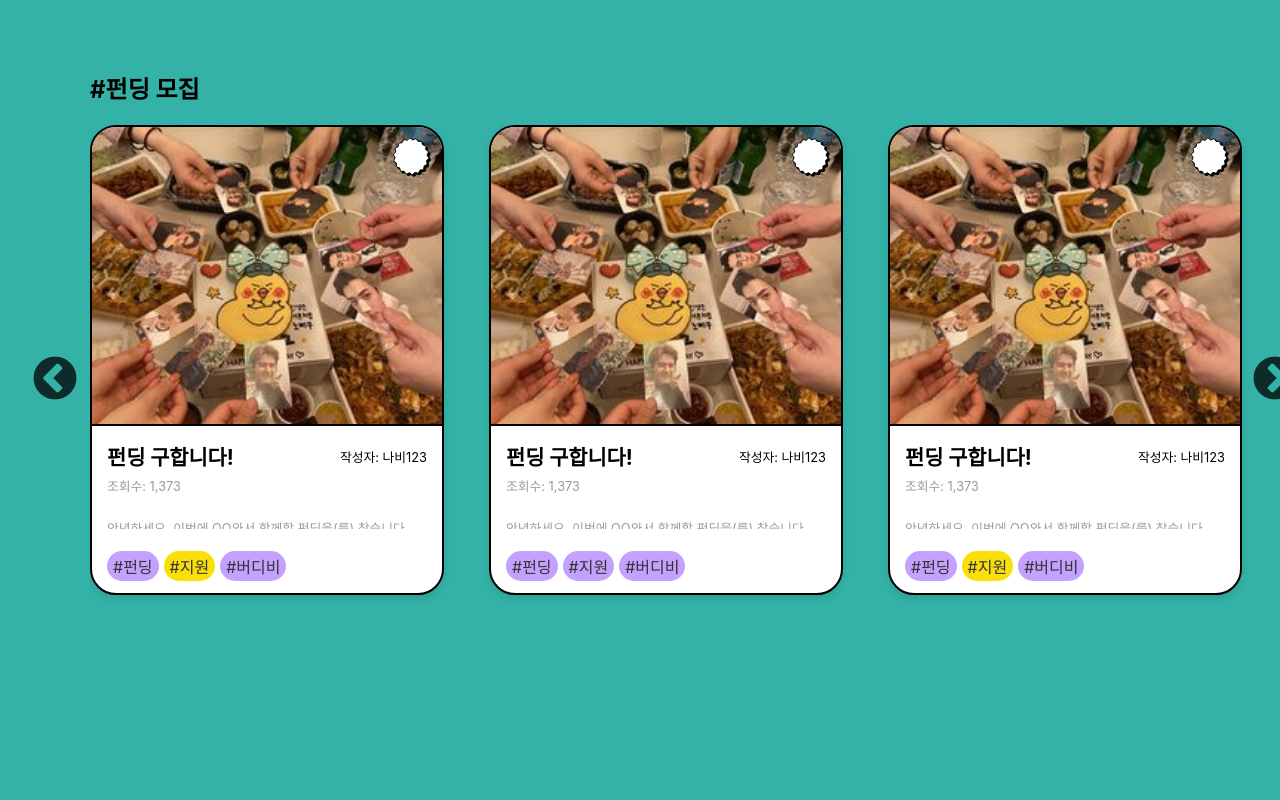
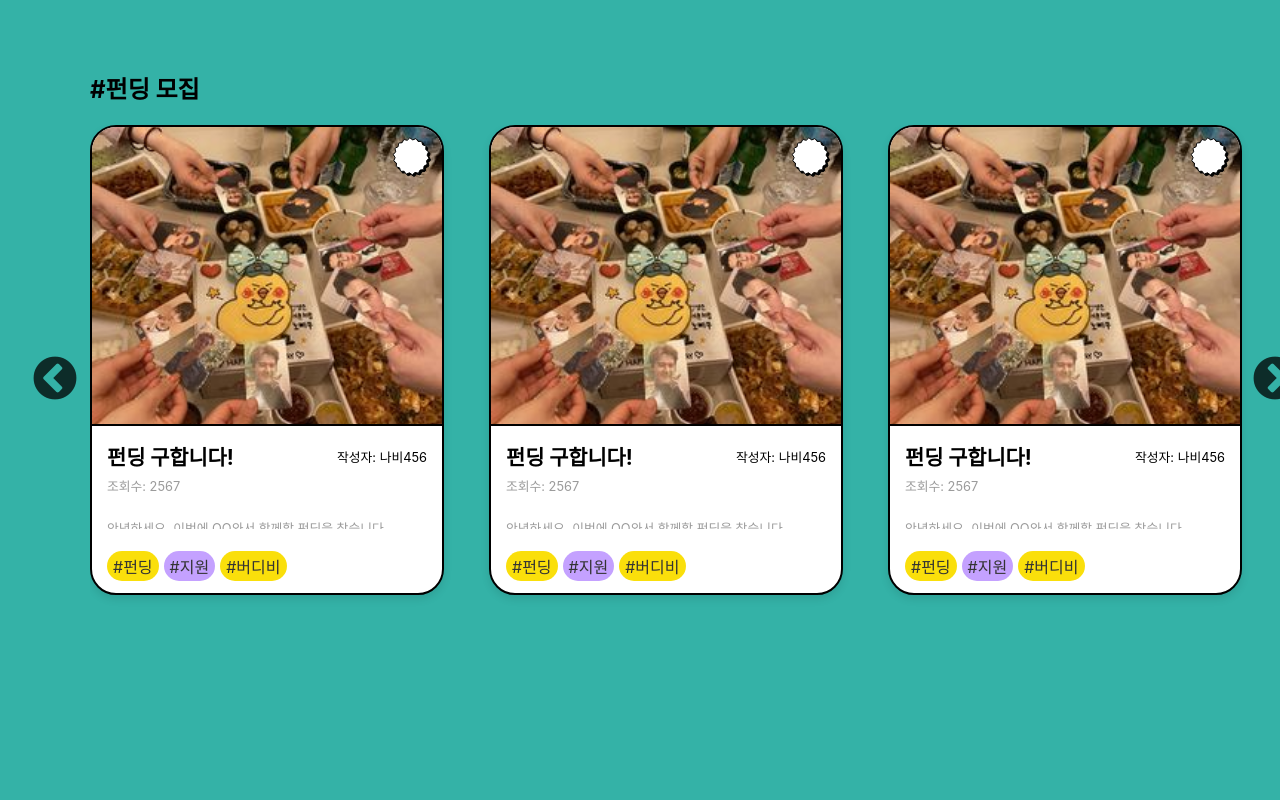
Before and after one commit to jun1378527/Smurfs-Village, a React (Create React App) app: page / in a window 1280 px wide. Shown: the part 2860-3660 px from the top of the page. Built offline with nearby package versions, Linux system fonts and the light colour scheme; a web font is replaced by a local one.

Commit message:
main modify

```diff
--- a/src/views/MainPage/MainPage.js
+++ b/src/views/MainPage/MainPage.js
@@ -2,7 +2,6 @@ import React, { useState } from "react";
 import Layout from "../../components/Layout/Layout";
 import MatterComponent from "../../components/MatterComponent/MatterComponent";
 import Slider from "react-slick";
-import birthdayImage from "../../img/birthday1.jpg";
 import "slick-carousel/slick/slick.css";
 import "slick-carousel/slick/slick-theme.css";
 import "./MainPage.css";
@@ -12,6 +11,7 @@ import section1_cloud from "../../img/section1_cloud.svg";
 import section1_flower from "../../img/section1_flower.svg";
 import scrap_yes from "../../img/scrap_yes.svg";
 import scrap_none from "../../img/scrap_none.svg";
+import birthdayImage from "../../img/birthday1.jpg";
 
 const MainPage = () => {
   const settings = {
@@ -26,56 +26,134 @@ const MainPage = () => {
     variableWidth: true,
   };
 
-  const [scrapStates, setScrapStates] = useState({});
+  const initialRecruitmentCards = [
+    {
+      title: "동행 구합니다!",
+      author: "나비123",
+      views: 1373,
+      description: "안녕하세요. 이번에 OO와서 함께할 동행을 찾습니다.",
+      hashtags: ["여행", "동행", "버디비"],
+      image: birthdayImage,
+      scrap: false,
+    },
+    {
+      title: "동행 구합니다!",
+      author: "나비123",
+      views: 1373,
+      description: "안녕하세요. 이번에 OO와서 함께할 동행을 찾습니다.",
+      hashtags: ["여행", "동행", "버디비"],
+      image: birthdayImage,
+      scrap: false,
+    },
+    {
+      title: "동행 구합니다!",
+      author: "나비123",
+      views: 1373,
+      description: "안녕하세요. 이번에 OO와서 함께할 동행을 찾습니다.",
+      hashtags: ["여행", "동행", "버디비"],
+      image: birthdayImage,
+      scrap: false,
+    },
+    {
+      title: "동행 구합니다!",
+      author: "나비123",
+      views: 1373,
+      description: "안녕하세요. 이번에 OO와서 함께할 동행을 찾습니다.",
+      hashtags: ["여행", "동행", "버디비"],
+      image: birthdayImage,
+      scrap: false,
+    },
+    // 추가적인 목업 데이터...
+  ];
 
-  const toggleScrap = index => {
-    setScrapStates(prevStates => ({
-      ...prevStates,
-      [index]: !prevStates[index],
-    }));
+  const initialFundingCards = [
+    {
+      title: "펀딩 구합니다!",
+      author: "나비456",
+      views: 2567,
+      description: "안녕하세요. 이번에 OO와서 함께할 펀딩을 찾습니다.",
+      hashtags: ["펀딩", "지원", "버디비"],
+      image: birthdayImage,
+      scrap: false,
+    },
+    {
+      title: "펀딩 구합니다!",
+      author: "나비456",
+      views: 2567,
+      description: "안녕하세요. 이번에 OO와서 함께할 펀딩을 찾습니다.",
+      hashtags: ["펀딩", "지원", "버디비"],
+      image: birthdayImage,
+      scrap: false,
+    },
+    {
+      title: "펀딩 구합니다!",
+      author: "나비456",
+      views: 2567,
+      description: "안녕하세요. 이번에 OO와서 함께할 펀딩을 찾습니다.",
+      hashtags: ["펀딩", "지원", "버디비"],
+      image: birthdayImage,
+      scrap: false,
+    },
+    {
+      title: "펀딩 구합니다!",
+      author: "나비456",
+      views: 2567,
+      description: "안녕하세요. 이번에 OO와서 함께할 펀딩을 찾습니다.",
+      hashtags: ["펀딩", "지원", "버디비"],
+      image: birthdayImage,
+      scrap: false,
+    },
+    // 추가적인 목업 데이터...
+  ];
+
+  const [recruitmentCards, setRecruitmentCards] = useState(
+    initialRecruitmentCards
+  );
+  const [fundingCards, setFundingCards] = useState(initialFundingCards);
+
+  const toggleScrap = (index, type) => {
+    if (type === "recruitment") {
+      const updatedCards = [...recruitmentCards];
+      updatedCards[index].scrap = !updatedCards[index].scrap;
+      setRecruitmentCards(updatedCards);
+    } else if (type === "funding") {
+      const updatedCards = [...fundingCards];
+      updatedCards[index].scrap = !updatedCards[index].scrap;
+      setFundingCards(updatedCards);
+    }
   };
 
-  const createCard = (type, index) => (
+  const createCard = (data, index, type) => (
     <div className="card" key={index}>
       <div className="card-image-wrapper">
-        <img src={birthdayImage} alt="Sample" className="card-image" />
+        <img src={data.image} alt="Sample" className="card-image" />
         <img
-          src={scrapStates[index] ? scrap_yes : scrap_none}
+          src={data.scrap ? scrap_yes : scrap_none}
           alt="Scrap"
           className="scrap-icon"
-          onClick={() => toggleScrap(index)}
+          onClick={() => toggleScrap(index, type)}
         />
       </div>
       <div className="card-content">
         <div className="card-line-1">
-          <h3>{type} 구합니다!</h3>
-          <span>작성자: 나비123</span>
+          <h3>{data.title}</h3>
+          <span>작성자: {data.author}</span>
         </div>
-        <p>조회수: 1,373</p>
-        <p className="card_desc">
-          안녕하세요. 이번에 OO와서 함께할 {type}을(를) 찾습니다.
-        </p>
+        <p>조회수: {data.views}</p>
+        <p className="card_desc">{data.description}</p>
         <div className="hashtags">
-          <span className="hashtag">#{type}</span>
+          {data.hashtags.map((tag, idx) => (
             <span
-            className={`hashtag ${index % 2 === 0 ? "alternate-color" : ""}`}
+              key={idx}
+              className={`hashtag ${idx % 2 === 0 ? "alternate-color" : ""}`}
             >
-            #지원
+              #{tag}
             </span>
-          <span className="hashtag">#버디비</span>
+          ))}
         </div>
       </div>
     </div>
   );
-
-  const recruitmentCards = [...Array(7)].map((_, index) =>
-    createCard("동행", index)
-  );
-  const fundingCards = [...Array(7)].map((_, index) =>
-    createCard("펀딩", index)
-  );
-
-  const rankingKeywords = ["버디", "버디버디", "멈머", "슈머", "현머", "서머"];
 
   return (
     <Layout>
@@ -130,20 +208,30 @@ const MainPage = () => {
         </div>
         <div className="recruitment-section">
           <h2>#동행 모집</h2>
-          <Slider {...settings}>{recruitmentCards}</Slider>
+          <Slider {...settings}>
+            {recruitmentCards.map((data, index) =>
+              createCard(data, index, "recruitment")
+            )}
+          </Slider>
         </div>
         <div className="funding-section">
           <h2>#펀딩 모집</h2>
-          <Slider {...settings}>{fundingCards}</Slider>
+          <Slider {...settings}>
+            {fundingCards.map((data, index) =>
+              createCard(data, index, "funding")
+            )}
+          </Slider>
         </div>
         <div className="ranking-section">
           <h2>현재 많은 버디비들이 보고 있어요!</h2>
           <div className="ranking-keywords">
-            {rankingKeywords.map((keyword, index) => (
+            {["버디", "버디버디", "멈머", "슈머", "현머", "서머"].map(
+              (keyword, index) => (
                 <div key={index} className="keyword">
                   {keyword}
                 </div>
-            ))}
+              )
+            )}
           </div>
         </div>
       </div>
```
Lines whose indentation alone changed are shown as unchanged.
